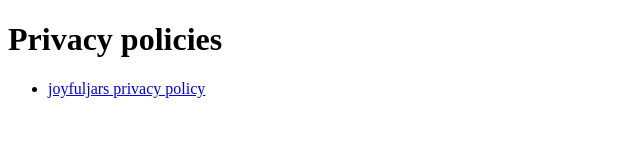
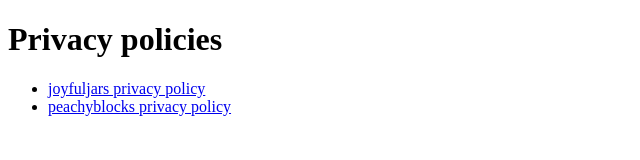
Before and after one commit to nqhung055/nqhung055.github.io, a plain HTML site: page index.html in a window 1280 px wide. Shown: the whole page, without its empty margins (0-640 px from the left). Drawn offline with Linux system fonts and the light colour scheme.

Commit message:
Publish index.html

```diff
--- a/index.html
+++ b/index.html
@@ -1 +1,2 @@
-<!doctype html><meta charset="utf-8"><meta name="viewport" content="width=device-width,initial-scale=1"><title>Privacy policies</title><h1>Privacy policies</h1><ul><li><a href="joyfuljars.html">joyfuljars privacy policy</a></li></ul>
+<!doctype html><meta charset="utf-8"><meta name="viewport" content="width=device-width,initial-scale=1"><title>Privacy policies</title><h1>Privacy policies</h1><ul><li><a href="joyfuljars.html">joyfuljars privacy policy</a></li>
+<li><a href="peachyblocks.html">peachyblocks privacy policy</a></li></ul>
```
